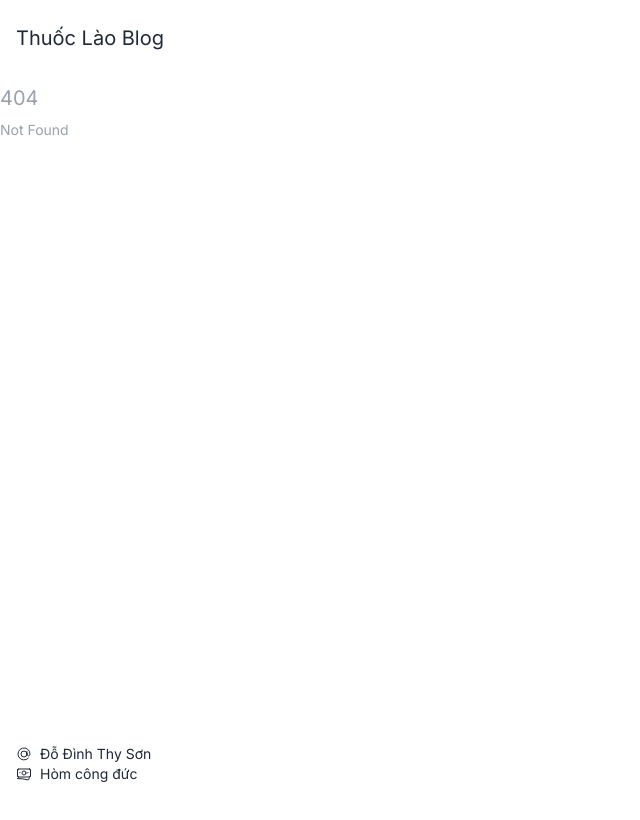
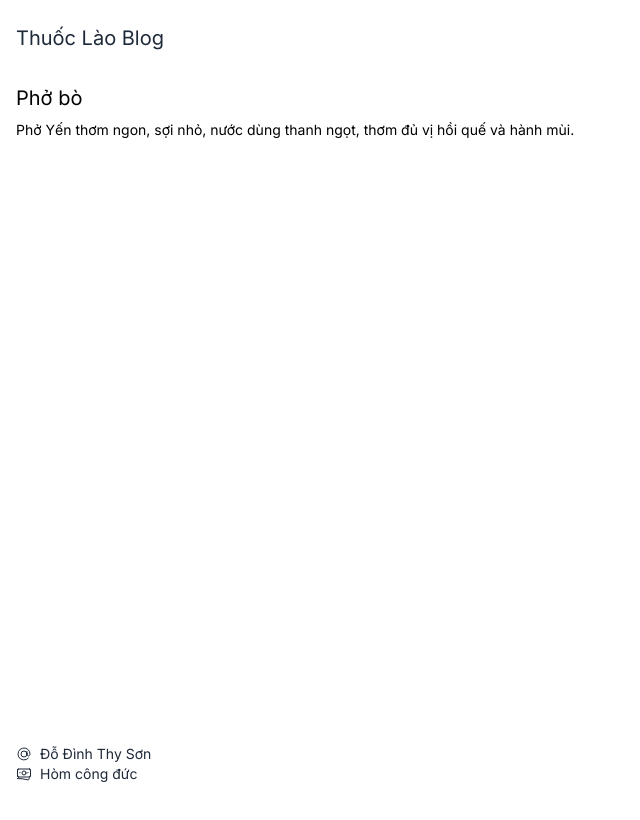
Before and after one commit to doraeminemon/bun-thang, a SvelteKit app: page /pho-bo in a window 1280 px wide. Before the commit this address had no page. Shown: the top 820 px of the page, without its empty margins (0-640 px from the left). Built offline with nearby package versions, Linux system fonts and the light colour scheme.

Commit message:
feat(content): Add page for beef noodle soup. Adjust some styling.

```diff
--- a/src/routes/+layout.svelte
+++ b/src/routes/+layout.svelte
@@ -29,8 +29,4 @@
 	main {
 		@apply min-h-screen max-w-[700px];
 	}
-
-	:global(html) {
-		--color-prussian-blue: #003049;
-	}
 </style>
--- a/src/routes/+page.svelte
+++ b/src/routes/+page.svelte
@@ -13,6 +13,7 @@
     <LinkItem href="/tra-da">Trà Đá</LinkItem>
     <LinkItem href="/bun-thang">Bún Thang</LinkItem>
     <LinkItem href="/pho-ga">Phở Gà</LinkItem>
+    <LinkItem href="/pho-bo">Phở Bò</LinkItem>
     <LinkItem href="/che-lam">Chè Lam</LinkItem>
     <LinkItem href="/ca-phe-sua-da">Cà Phê Sữa Đá</LinkItem>
   </ul>
--- /dev/null
+++ b/src/routes/pho-bo/+page.svelte
@@ -0,0 +1,8 @@
+<svelte:head>
+	<title>Thuốc Lào Blog - Phở bò</title>
+	<meta name="description" content="Một bài viết về phở bò Hà Nội" />
+</svelte:head>
+<div class="content">
+  <h1>Phở bò</h1>
+  <p>Phở Yến thơm ngon, sợi nhỏ, nước dùng thanh ngọt, thơm đủ vị hồi quế và hành mùi.</p>
+</div>
--- a/src/styles/app.css
+++ b/src/styles/app.css
@@ -63,6 +63,6 @@
 	}
 
 	body {
-		@apply dark:bg-prussian-blue text-gray-400;
+		@apply dark:bg-prussian-blue dark:text-gray-400;
 	}
 }
```
